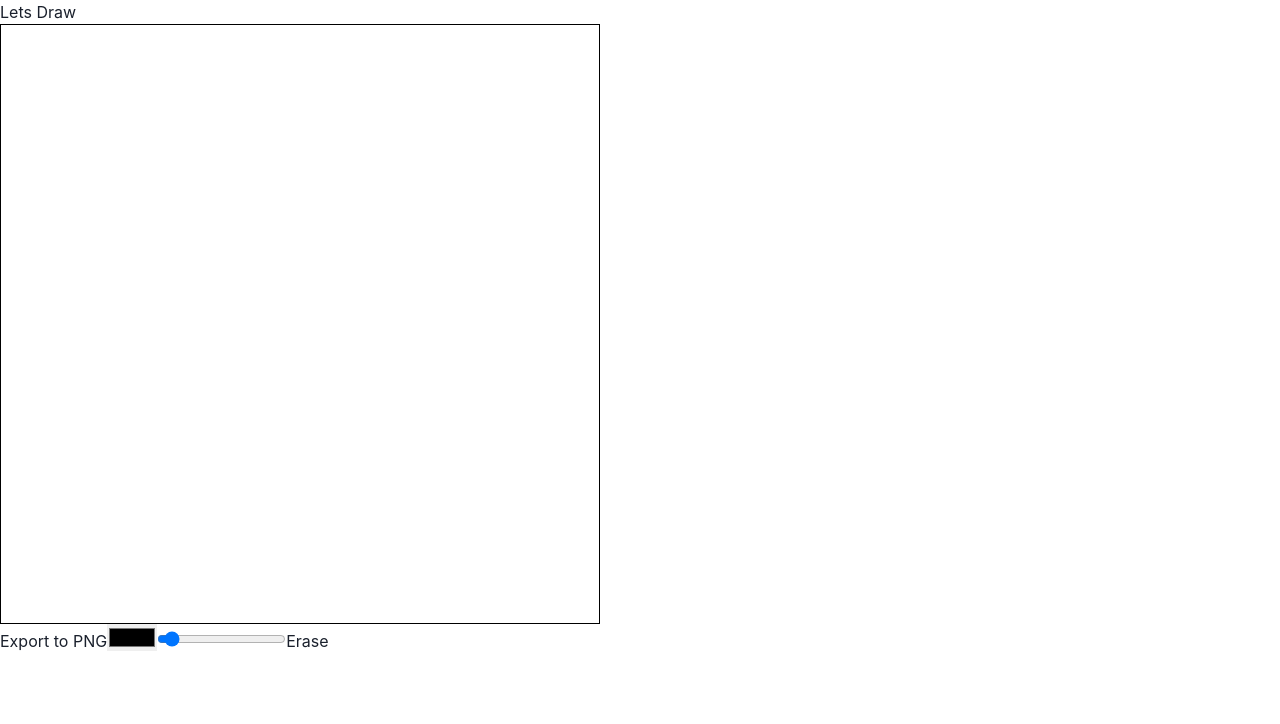
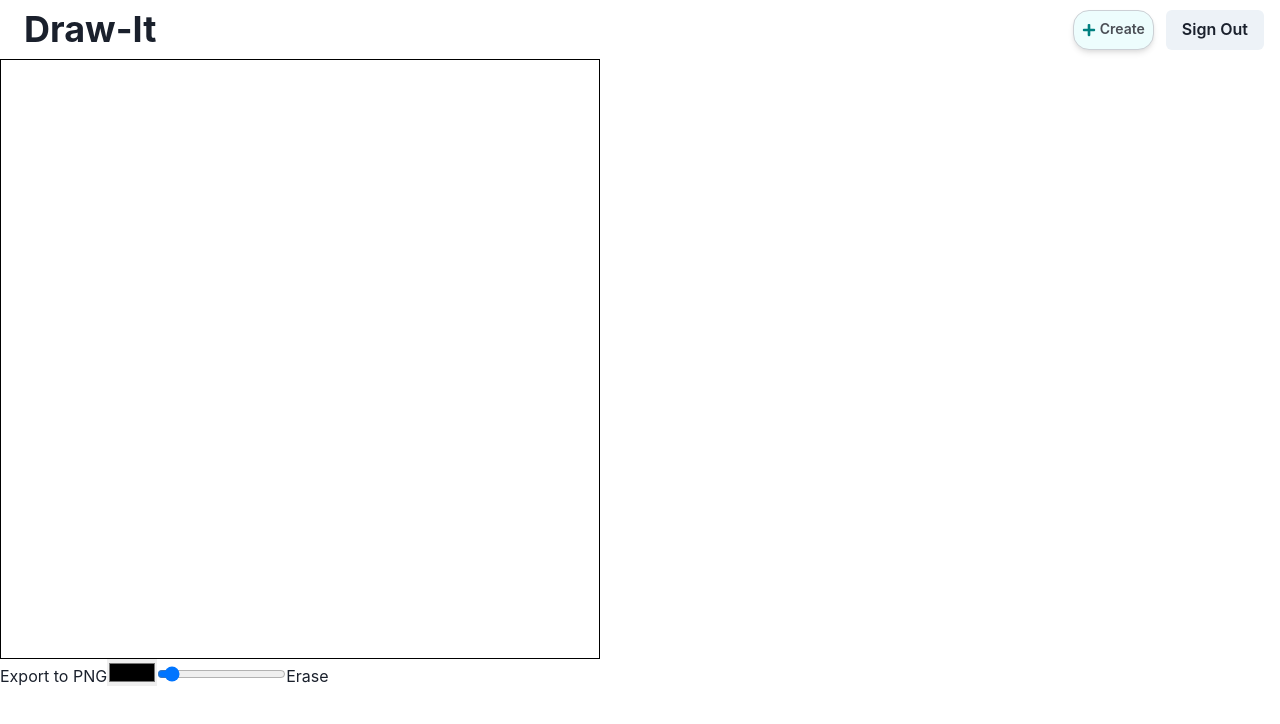
Before and after one commit to Evan8456/Draw-It, a React (Create React App) app in the folder paint-me/frontend/: page /draw in a window 1280 px wide. Shown: the top 724 px of the page. Built offline with nearby package versions, Linux system fonts and the light colour scheme; no server answers.

Commit message:
added nav to draw

```diff
--- a/paint-me/frontend/src/components/Draw/Draw.js
+++ b/paint-me/frontend/src/components/Draw/Draw.js
@@ -2,6 +2,7 @@ import React, { useState, useRef, useEffect } from "react";
 import "./Draw.css";
 import { useNavigate } from 'react-router-dom';
 import api from "../../api"
+import Navbar from "../Navbar/Navbar";
 
 export function Draw() {
   const canvasRef = useRef();
@@ -32,6 +33,8 @@ export function Draw() {
     context.lineCap = 'round';
     context.strokeStyle = "#000000";
     context.lineWidth = 5;
+    context.fillStyle = "white";
+    context.fillRect(0, 0, canvas.width, canvas.height);
     contextRef.current = context;
 
 
@@ -100,7 +103,7 @@ export function Draw() {
   return (
     <>
       <div>
-        <h1>Lets Draw</h1>
+      <Navbar page="dashboard"/>
         <canvas
           className="test"
           onMouseDown={onMouseDown}
--- a/paint-me/frontend/src/components/Navbar/Navbar.js
+++ b/paint-me/frontend/src/components/Navbar/Navbar.js
@@ -23,6 +23,7 @@ function NavBar(props) {
 
     const createDraw = () => {
         console.log("Creating canvas");
+        navigate("/draw");
     }
 
     let CFaPlus = chakra(FaPlus);
@@ -71,7 +72,7 @@ function NavBar(props) {
         <Container  maxWidth="container.xl">
             <Flex align="center">
                 <Box p='2'>
-                    <Heading size='xl'>Draw-It</Heading>
+                    <Heading onClick={()=> navigate("/")} size='xl'>Draw-It</Heading>
                 </Box>
                 <Spacer/>
                 <Box>
```
